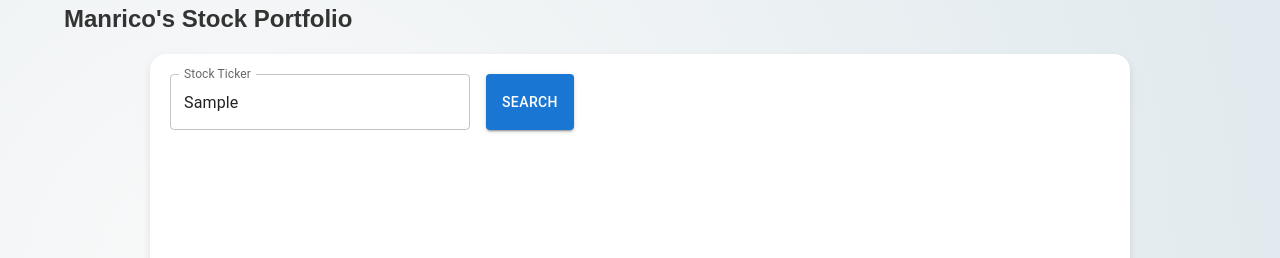
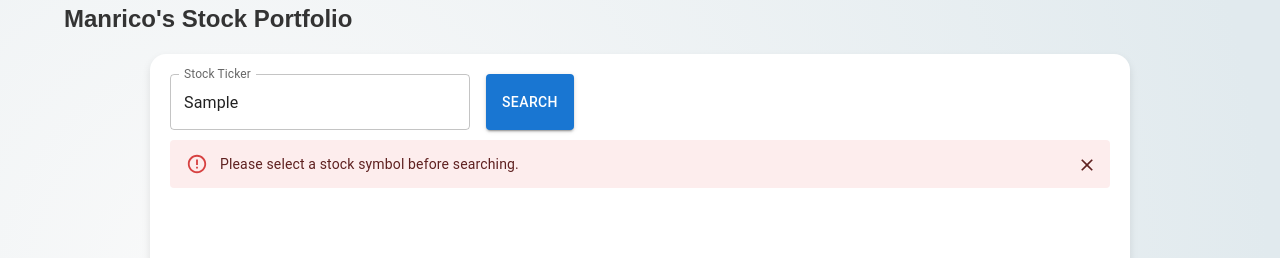
Before and after one commit to johnwroge/Stock_Portfolio, a React (Vite) app in the folder client/: page / in a window 1280 px wide. Both pictures are taken after typing "Sample" into the empty fields and a click on the button "SEARCH". Shown: the top 258 px of the page. Built offline with nearby package versions, Linux system fonts and the light colour scheme; no server answers.

Commit message:
Update error and alert message.

```diff
--- a/client/src/components/SearchBar.tsx
+++ b/client/src/components/SearchBar.tsx
@@ -2,7 +2,7 @@
 import TextField from "@mui/material/TextField";
 import Autocomplete from "@mui/material/Autocomplete";
 import Button from "@mui/material/Button";
-import { Stack, CircularProgress } from "@mui/material";
+import { Stack, CircularProgress, Alert } from "@mui/material";
 import { options } from "../utils/stocks.ts";
 import StockDisplay from "./StockDisplay";
 import getStockPrice from "../hooks/getStockPrice";
@@ -23,6 +23,12 @@
 
   const handlePriceSearchSubmit = async (e: React.FormEvent) => {
     e.preventDefault();
+
+    if (!symbol) {
+      setError("Please select a stock symbol before searching.");
+      return;
+    }
+
     setLoading(true);
     try {
       const data = await getStockPrice(symbol);
@@ -133,6 +139,11 @@
           </Button>
         </Stack>
       </form>
+      {error && (
+        <Alert severity="error" onClose={() => setError(null)}>
+          {error}
+        </Alert>
+      )}
       {stockPrice && (
         <div>
           <form
--- a/client/src/hooks/getStockPrice.tsx
+++ b/client/src/hooks/getStockPrice.tsx
@@ -1,6 +1,7 @@
 import { StockInfo } from "../types/types.ts";
 
 const getStockPrice = async (symbol: string): Promise<StockInfo> => {
+
   const response = await fetch(`http://localhost:5000/v1/stocks/${symbol}`);
 
   if (!response.ok) {
```
